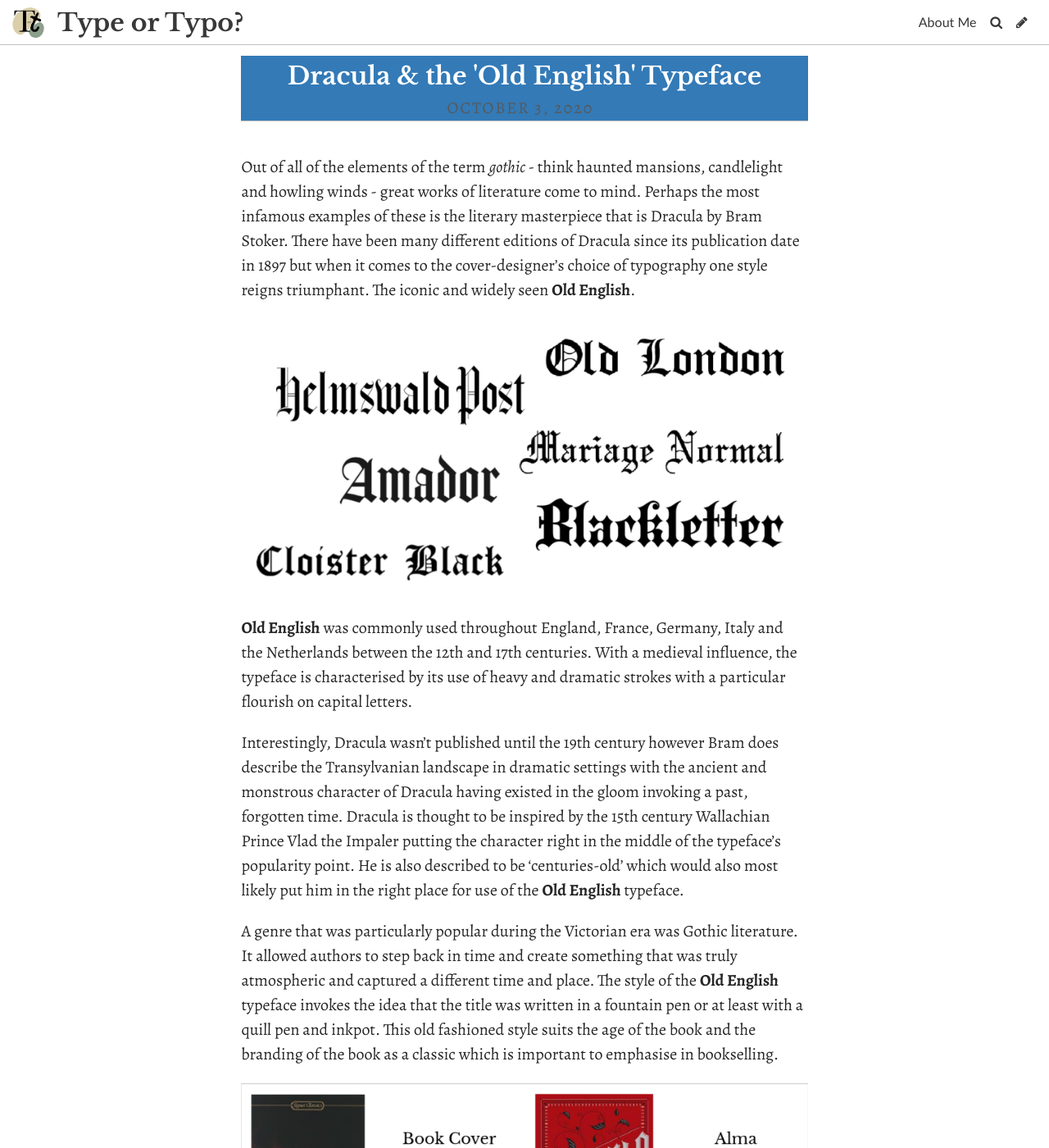
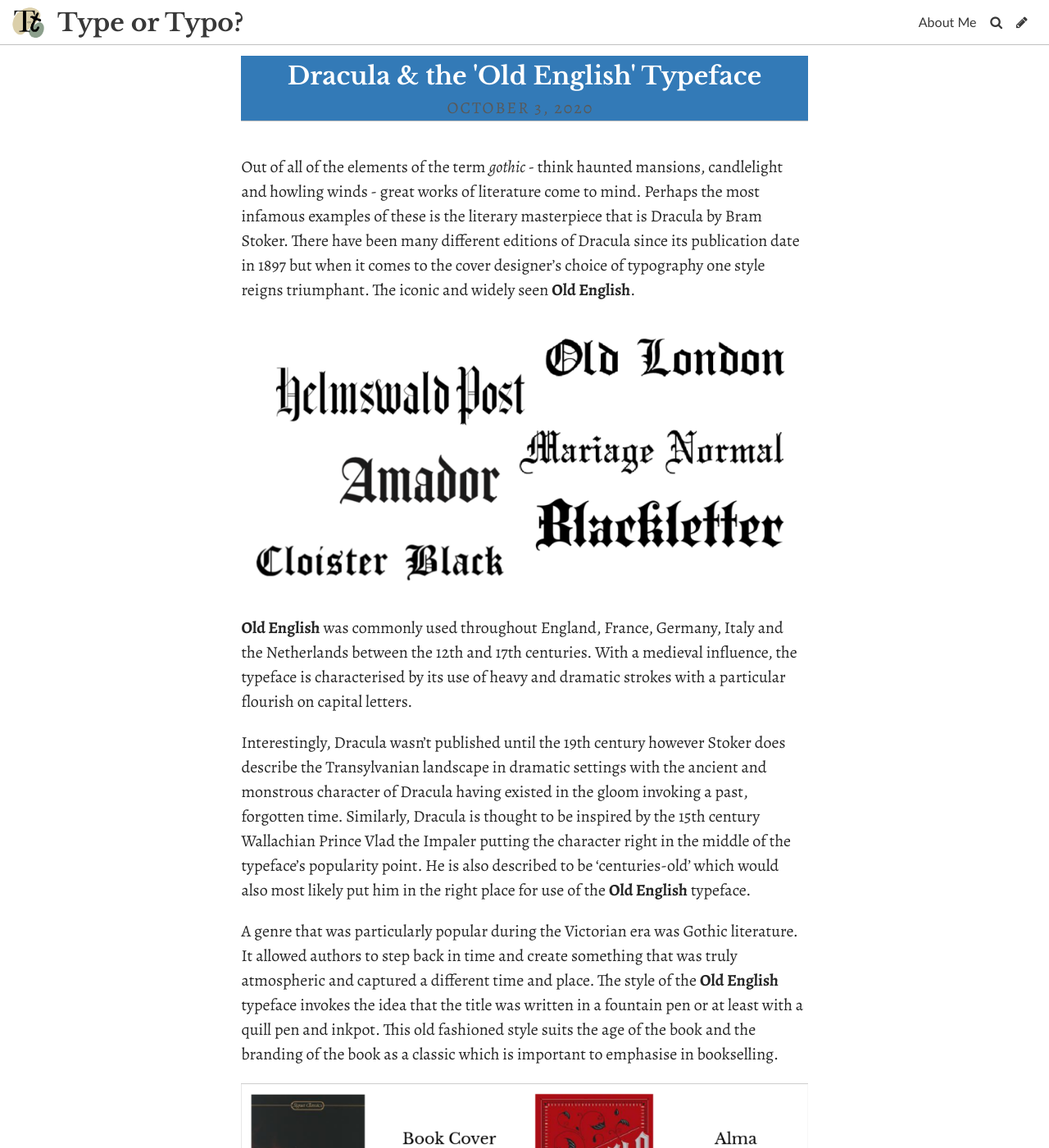
Before and after one commit to jemcox/brookesbooks, a Jekyll site: the page built from _posts/2020-10-03-gothic-literature-and-the-old-english-font.md, in a window 1280 px wide and 1400 px high. Shown: the whole window at 82% size. Built offline with Jekyll 4.4.1, drawn with Linux system fonts in a browser that asks for light colours; some web fonts are replaced.

Commit message:
Update Post “2020-10-03-gothic-literature-and-the-old-english-font”

```diff
--- a/_posts/2020-10-03-gothic-literature-and-the-old-english-font.md
+++ b/_posts/2020-10-03-gothic-literature-and-the-old-english-font.md
@@ -10,16 +10,16 @@
   - Art
   - Design
 ---
-Out of all of the elements of the term *gothic* - think haunted mansions, candlelight and howling winds - great works of literature come to mind. Perhaps the most infamous examples of these is the literary masterpiece that is Dracula by Bram Stoker. There have been many different editions of Dracula since its publication date in 1897 but when it comes to the cover-designer's choice of typography one style reigns triumphant. The iconic and widely seen **Old English**.
+Out of all of the elements of the term *gothic* - think haunted mansions, candlelight and howling winds - great works of literature come to mind. Perhaps the most infamous examples of these is the literary masterpiece that is Dracula by Bram Stoker. There have been many different editions of Dracula since its publication date in 1897 but when it comes to the cover designer's choice of typography one style reigns triumphant. The iconic and widely seen **Old English**.
 
 ![](../uploads/screenshot-2020-10-04-at-13.21.25.png "Popular Old English Fonts")
 
 **Old English** was commonly used throughout England, France, Germany, Italy and the Netherlands between the 12th and 17th centuries. With a medieval influence, the typeface is characterised by its use of heavy and dramatic strokes with a particular flourish on capital letters.
 
-Interestingly, Dracula wasn't published until the 19th century however Bram does describe the Transylvanian landscape in dramatic settings with the ancient and monstrous character of Dracula having existed in the gloom invoking a past, forgotten time. Dracula is thought to be inspired by the 15th century Wallachian Prince Vlad the Impaler putting the character right in the middle of the typeface's popularity point. He is also described to be 'centuries-old' which would also most likely put him in the right place for use of the **Old English** typeface.
+Interestingly, Dracula wasn't published until the 19th century however Stoker does describe the Transylvanian landscape in dramatic settings with the ancient and monstrous character of Dracula having existed in the gloom invoking a past, forgotten time. Similarly, Dracula is thought to be inspired by the 15th century Wallachian Prince Vlad the Impaler putting the character right in the middle of the typeface's popularity point. He is also described to be 'centuries-old' which would also most likely put him in the right place for use of the **Old English** typeface.
 
 A genre that was particularly popular during the Victorian era was Gothic literature. It allowed authors to step back in time and create something that was truly atmospheric and captured a different time and place. The style of the **Old English** typeface invokes the idea that the title was written in a fountain pen or at least with a quill pen and inkpot. This old fashioned style suits the age of the book and the branding of the book as a classic which is important to emphasise in bookselling.
 
-![](../uploads/screenshot-2020-10-04-at-14.09.04.png "Some Different Editions of Dracula by Bram Stoker")
+![](../uploads/screenshot-2020-10-04-at-14.09.04.png "Some different editions of Dracula by Bram Stoker")
 
 The typeface is most commonly seen in black, red or white when associated with Dracula. Bright red is used to represent the vampiric main character and his taste for blood, and the black that it is often paired with lends to the gothic element and hints at sinister things to come.
```
